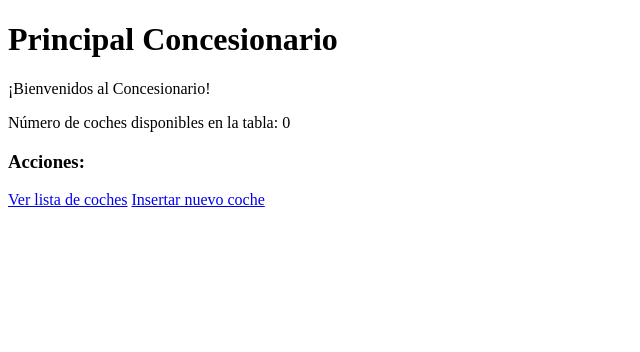
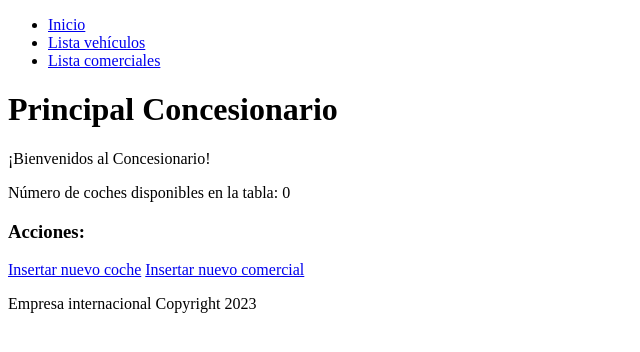
Before and after one commit to Danrodlag/ProyectoDjangoLM, a Django app: page /concesionario/ in a window 1280 px wide. Shown: the top 352 px of the page, without its empty margins (0-640 px from the left). Run offline with Django 4.2, Linux system fonts and the light colour scheme; data that the repository does not hold is empty.

Commit message:
Funcionalidad añadida y terminada

```diff
--- a/concesionario/urls.py
+++ b/concesionario/urls.py
@@ -10,4 +10,9 @@ urlpatterns = [
     path('vertodos/coche/<int:id>/', views.verCoche, name='verCoche'), # Detalle de un libro
     path('vertodos/coche/actualizar/<int:id>/', views.actualizar, name='actualizar'),
     path('vertodos/coche/eliminar/<int:id>/', views.eliminar, name='eliminar'),
+    path('comerciales/nuevo/', views.nue_com, name='nuevoCom'),
+    path('comerciales/<int:id>/editar', views.mod_com, name='modCom'),
+    path('comerciales/vercomerciales/', views.ver_comerciales, name='ver_comerciales'),
+    path('comerciales/<int:id>/', views.ver_comercial, name='ver_comercial'),
+    path('comerciales/<int:id>/elim', views.eliminar_com, name='eliminar_com'),
 ]
--- a/concesionario/views.py
+++ b/concesionario/views.py
@@ -1,6 +1,9 @@
+
 from django.shortcuts import render, redirect, get_object_or_404
 from .models import Comerciales, Vehiculos
-from .forms import VehiculoForm
+from .forms import VehiculoForm, ComForm
+
+
 # Create your views here.
 
 
@@ -40,7 +43,7 @@ def actualizar(request, id):
         if form.is_valid():
 
             form.save()
-            return redirect('verCoche', id=id)  # Redirigir al detalle del coche modificado
+            return redirect('index')  # Redirigir al detalle del coche modificado
     else:
         form = VehiculoForm(instance=coche)
 
@@ -55,3 +58,52 @@ def eliminar(request, id):
         return redirect('verTodos')  # Redirigir a la lista de coches o a donde desees
 
     return render(request, 'Elimina.html', {'coche': coche})
+
+
+def nue_com(request):
+    if request.method == 'POST':
+        form = ComForm(request.POST)
+        if form.is_valid():
+            form.save()
+            return redirect('index')  # Redirigir a la página de lista de coches
+    else:
+        form = ComForm()
+
+    return render(request, 'insCom.html', {'form': form})
+
+
+def mod_com(request, id):
+    comercial = get_object_or_404(Comerciales, id=id)
+
+    if request.method == 'POST':
+
+        form = ComForm(request.POST, instance=comercial)
+        if form.is_valid():
+            form.save()
+            return redirect('index')
+    else:
+        form = ComForm(instance=comercial)
+
+    return render(request, 'modCom.html', {'form': form, 'comercial': comercial})
+
+
+def ver_comerciales(request):
+    lista_comerciales = Comerciales.objects.all()
+    # cant = Vehiculos.objects.annotate(num_coch=Count('idcomercial'))
+    return render(request, 'ver_comerciales.html', context={'lista_comerciales': lista_comerciales})
+
+
+def ver_comercial(request, id):
+
+    com = get_object_or_404(Comerciales, id=id)
+    return render(request, 'comercial.html', {'com': com})
+
+
+def eliminar_com(request, id):
+    com = get_object_or_404(Comerciales, id=id)
+
+    if request.method == 'POST':
+        com.delete()
+        return redirect('ver_comerciales')
+
+    return render(request, 'elim_com.html', {'com': com})
--- a/templates/Elimina.html
+++ b/templates/Elimina.html
@@ -4,6 +4,6 @@
         <p>¿Seguro que quiere eliminar el coche modelo {{coche.modelo}}?</p>
         <form method="POST" action="{% url 'eliminar' coche.id %}">
         {% csrf_token %}
-            <button type="submit">Si, bórralo </button>
+            <button type="submit">Si, bórralo</button>
         </form>
 {% endblock %}
--- a/templates/index.html
+++ b/templates/index.html
@@ -1,9 +1,11 @@
 {% extends "plantilla.html" %}
 {% block content %}
-        <h1>Principal Concesionario</h1>
-        <p>¡Bienvenidos al Concesionario!</p>
-        <p>Número de coches disponibles en la tabla: {{ num_coches }}</p>
-        <h3>Acciones:</h3>
-        <a href="{% url 'verTodos' %}">Ver lista de coches</a>    <a href="{% url 'nuevo' %}">Insertar nuevo coche</a>
+
+    <h1>Principal Concesionario</h1>
+    <p>¡Bienvenidos al Concesionario!</p>
+    <p>Número de coches disponibles en la tabla: {{ num_coches }}</p>
+    <h3>Acciones:</h3>
+    <a href="{% url 'nuevo' %}">Insertar nuevo coche</a>
+    <a href="{% url 'nuevoCom' %}">Insertar nuevo comercial</a>
 
 {% endblock %}
--- a/templates/plantilla.html
+++ b/templates/plantilla.html
@@ -6,7 +6,19 @@
     <title>{% block title %}{% endblock %}</title>
 </head>
 <body>
+    <nav>
+        <ul>
+            <li><a href="{% url 'index' %}">Inicio</a></li>
+            <li><a href="{% url 'verTodos' %}">Lista vehículos</a> </li>
+            <li><a href="{% url 'ver_comerciales' %}">Lista comerciales</a> </li>
+        </ul>
+    </nav>
+
     {% block content%}
     {% endblock %}
+
+    <footer>
+        <p>Empresa internacional Copyright 2023 </p>
+    </footer>
 </body>
 </html>
```
Also changed, not shown: concesionario/forms.py (+7 -1 lines), templates/comercial.html (added, +13 -0 lines), templates/elim_com.html (added, +9 -0 lines), templates/insCom.html (added, +19 -0 lines), templates/modCom.html (added, +10 -0 lines), templates/ver_comerciales.html (added, +15 -0 lines).
